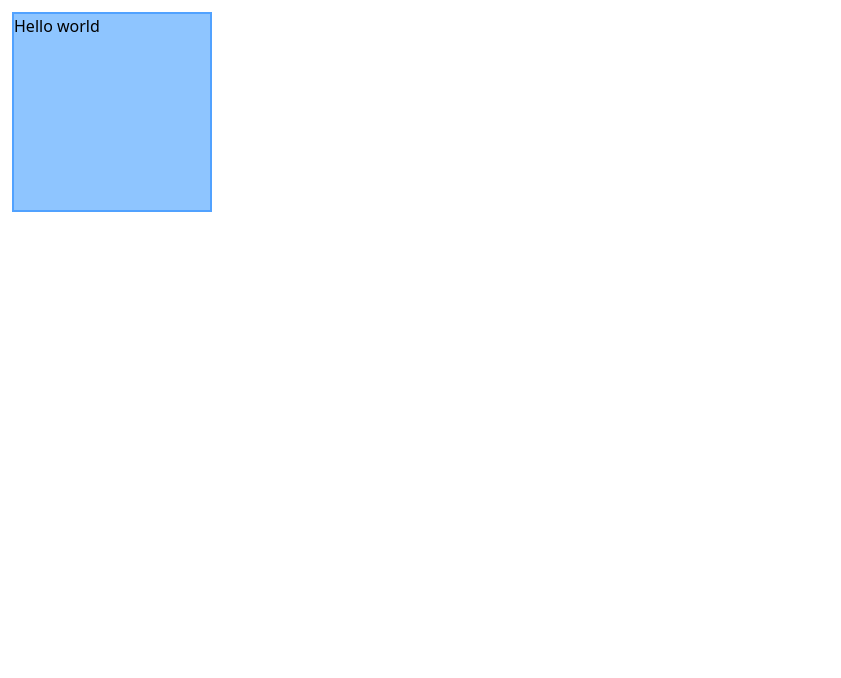
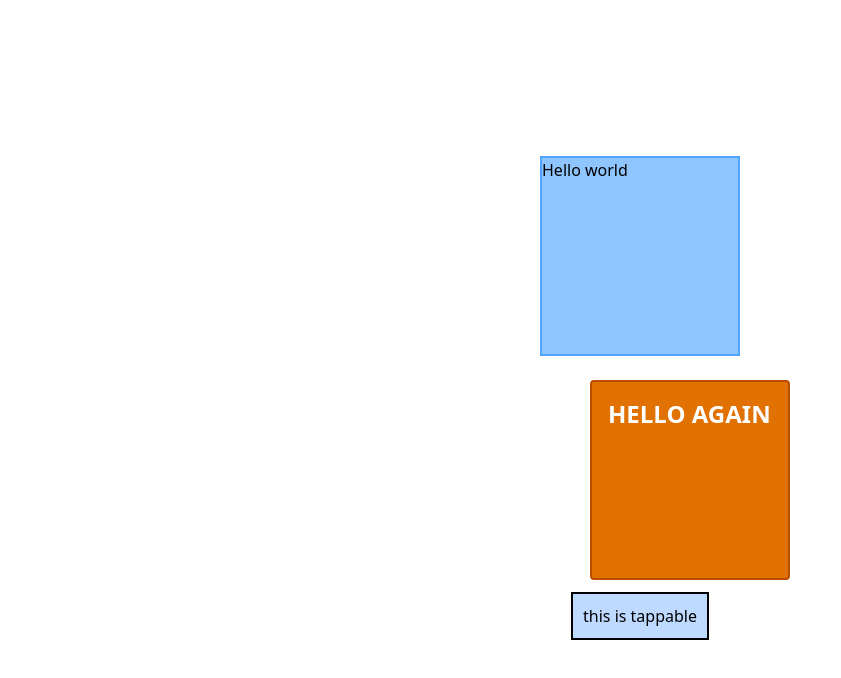
Before and after one commit to varadisthedev/learning-framer, a React app: page / in a window 1280 px wide. Shown: the top 678 px of the page, without its empty margins (0-841 px from the left). Built offline with nearby package versions, Linux system fonts and the light colour scheme; the HTML template or start-up script is replaced by a standard one.

Commit message:
add: framer whileHover,WhileTap and basic initla and final(animate)

```diff
--- a/src/App.jsx
+++ b/src/App.jsx
@@ -1,12 +1,15 @@
 import "./App.css";
 import { motion } from "framer-motion";
+import { Tappable } from "./components/Tappable";
+// ease: easeIn easeOut anticipate
 
 function App() {
   return (
+    <div className="flex flex-col justify-between items-center m-36">
       <motion.div
-      initial={{ opacity: 0, x: -100 }} // before animation
-      animate={{ opacity: 1, x: 0 }} // after animation
-      transition={{ duration: 1 }}
+        initial={{ opacity: 0, x: -100, rotate: -45 }} // before animation
+        animate={{ opacity: 1, x: 0, rotate: 0 }} // after animation
+        transition={{ duration: 0.8, ease: "easeIn" }}
         className="w-[200px] h-[200px] bg-blue-300 border-2 border-blue-400 m-3"
         // style={{
         //   width: "200px",
@@ -18,6 +21,18 @@ function App() {
       >
         Hello world
       </motion.div>
+
+      <motion.div
+        initial={{ x: 100, opacity: 0 }}
+        animate={{ x: 50, opacity: 1 }}
+        transition={{ duration: 0.8, ease: "easeIn" }}
+        className="bg-amber-600 border-2 border-amber-700 rounded-sm p-4 w-[200px] h-[200px] m-3"
+      >
+        <h3 className="text-2xl font-extrabold text-white">HELLO AGAIN</h3>
+      </motion.div>
+
+      <Tappable />
+    </div>
   );
 }
 
--- /dev/null
+++ b/src/components/Tappable.jsx
@@ -0,0 +1,22 @@
+import React from "react";
+import { motion } from "framer-motion";
+export const Tappable = () => {
+  return (
+    <>
+      <motion.div
+        className=" flex items-center justify-center "
+        initial={{ opacity: 0, x: -100 }}
+        animate={{ opacity: 1, x: 0 }}
+      >
+        <motion.button
+          whileHover={{ scale: 1.1, y: -4 }}
+          whileTap={{ scale: 0.95, y: 0 }}
+          transition={{ type: "spring", stiffness: 300 }}
+          className="bg-blue-200 p-2.5 border-2 border-l-black"
+        >
+          this is tappable
+        </motion.button>
+      </motion.div>
+    </>
+  );
+};
```
Lines whose indentation alone changed are shown as unchanged.
